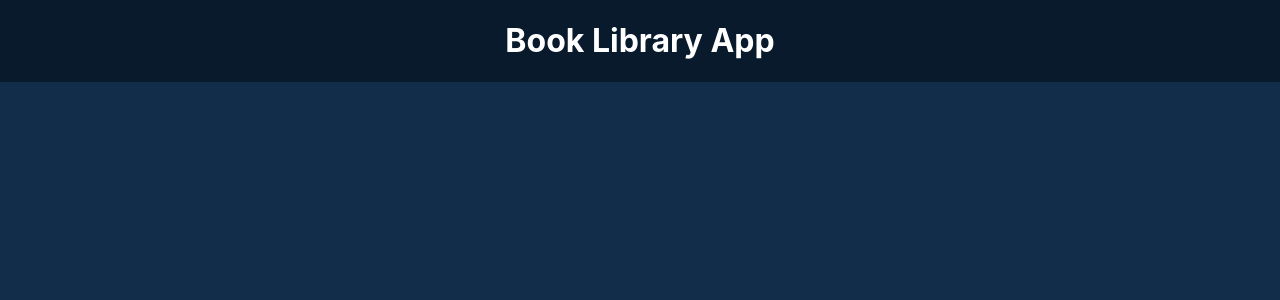
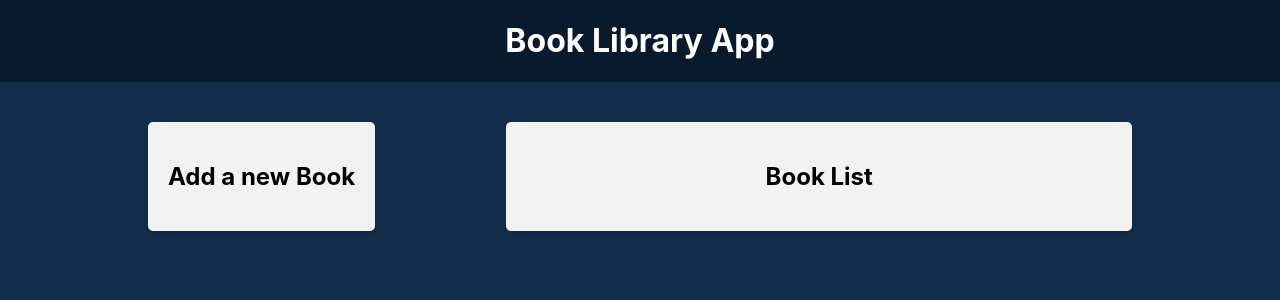
Before and after one commit to Lvjasha/30_react-redux, a React (Create React App) app in the folder frontend/: page / in a window 1280 px wide. Shown: the top 300 px of the page. Built offline with nearby package versions, Linux system fonts and the light colour scheme; the HTML template or start-up script is replaced by a standard one.

Commit message:
BookForm BookList Filter

```diff
--- a/frontend/src/App.js
+++ b/frontend/src/App.js
@@ -1,3 +1,6 @@
+import BookForm from './components/BookForm/BookForm';
+import BookList from './components/BookList/BookList';
+import Filter from './components/Filter/Filter';
 import './App.css';
 
 function App() {
@@ -6,6 +9,15 @@
             <header className="app-header">
                 <h1>Book Library App</h1>
             </header>
+            <main className="app-main">
+                <div className="app-left-column">
+                    <BookForm />
+                </div>
+                <div className="app-right-column">
+                    {/* <Filter /> */}
+                    <BookList />
+                </div>
+            </main>
         </div>
     );
 }
--- a/frontend/src/components/BookForm/BookForm.js
+++ b/frontend/src/components/BookForm/BookForm.js
@@ -0,0 +1,8 @@
+export const BookForm = () => {
+    return (
+        <div className="app-block book-form">
+            <h2>Add a new Book</h2>
+        </div>
+    );
+};
+export default BookForm;
--- a/frontend/src/components/BookList/BookList.js
+++ b/frontend/src/components/BookList/BookList.js
@@ -0,0 +1,8 @@
+export const BookList = () => {
+    return (
+        <div className="app-block book-list">
+            <h2>Book List</h2>
+        </div>
+    );
+};
+export default BookList;
--- a/frontend/src/components/Filter/Filter.js
+++ b/frontend/src/components/Filter/Filter.js
@@ -0,0 +1,8 @@
+export const Filter = () => {
+    return (
+        <div className="app-block filter">
+            <h2>Filters</h2>
+        </div>
+    );
+};
+export default Filter;
```
